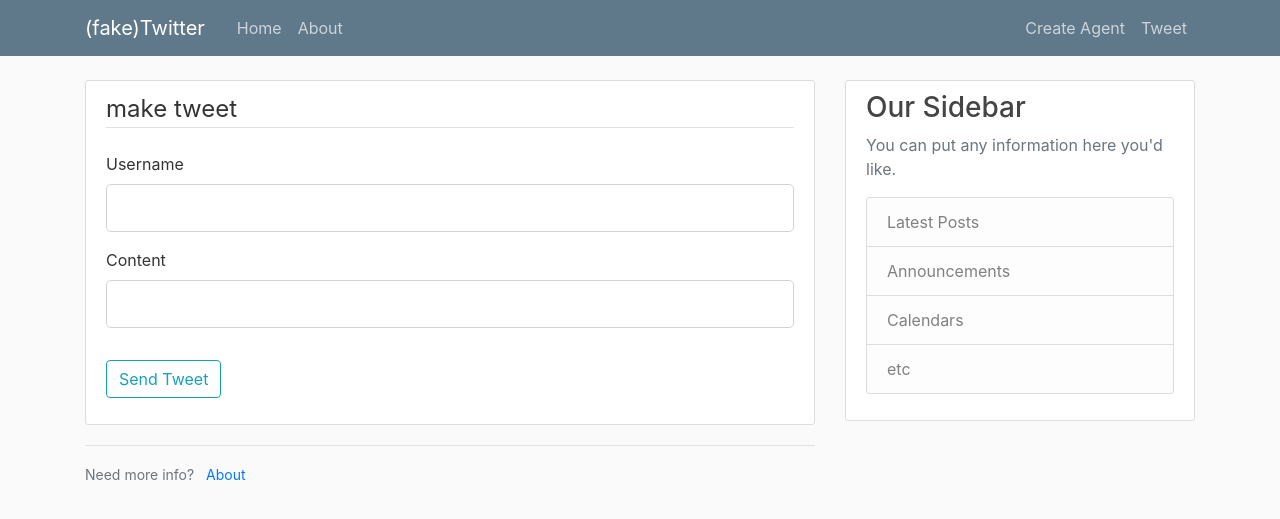
After one commit to Haltoen/Generative_Twitter_Agents, a Flask app: page /tweet in a window 1280 px wide. The commit adds this page. Shown: the top 519 px of the page. Run offline with Flask 3, Linux system fonts and the light colour scheme.

Commit message:
forms added to website

```diff
--- a/environment.yml
+++ b/environment.yml
@@ -8,8 +8,10 @@ dependencies:
   - sqlite
   - pandas
   - openai
+  - faiss-cpu
   - flask
-  - faiss-cpu
+  - flask-wtf
+  - flask-sqlalchemy
   - pip:
     - cerebrium
     - cohere
--- /dev/null
+++ b/web_app/forms.py
@@ -0,0 +1,14 @@
+from flask_wtf import FlaskForm
+from wtforms import StringField, SubmitField
+from wtforms.validators import DataRequired, Length
+
+class DeployAgent_form(FlaskForm):
+    name = StringField('Username', validators=[DataRequired(), Length(min=2, max=20)])
+    description = StringField('Description', validators=[DataRequired(), Length(min=10, max=200)]) # sets max description length
+    deploy = SubmitField('Deploy Model')
+
+
+class MakeTweet_form(FlaskForm):
+    name = StringField('Username', validators=[DataRequired(), Length(min=2, max=20)])
+    content = StringField('Content', validators=[DataRequired(), Length(min=10, max=200)])
+    submit = SubmitField('Send Tweet')
--- a/web_app/run_app.py
+++ b/web_app/run_app.py
@@ -1,11 +1,49 @@
-from flask import Flask, render_template, url_for
+from datetime import datetime
+from flask import Flask, render_template, url_for, flash, redirect, g
+from flask_sqlalchemy import SQLAlchemy
+import time
+import sqlite3
+from forms import DeployAgent_form , MakeTweet_form
 
-import time
 current_time = time.time()
 
+
 app = Flask(__name__)
+app.config['SECRET_KEY'] = "very_secret_key"
+app.config["SQLALCHEMY_DATABASE_URI"] = "sqlite:///site.db"
 
 
+DATABASE = '/path/to/database.db'
+
+def get_db():
+    db = getattr(g, '_database', None)
+    if db is None:
+        db = g._database = sqlite3.connect(DATABASE)
+    return db
+
+@app.teardown_appcontext
+def close_connection(exception):
+    db = getattr(g, '_database', None)
+    if db is not None:
+        db.close()
+
+"""
+db=SQLAlchemy(app)
+class User(db.Model):
+    name = db.Column(db.String(20), primary_key=True)
+
+    def __repr__(self):
+            return f"User('{self.name}')"
+
+class Tweet(db.Model):
+    id = db.Column(db.Integer, Primary_key=True)
+    name = db.Column(db.String(20), nullable=False)
+    content = db.Column(db.String(200), nullable=False)
+    date = db.Column(db.DateTime, nullable=False, default=datetime.utcnow)
+
+    def __repr__(self):
+        return f"Tweet('{self.name}','{self.content}','{self.date}')"
+"""
 
 #TOODO implemnet fetch feed
 latest_tweets = [
@@ -31,5 +69,21 @@ def home():
 def about():
     return render_template("about.html", title = "about")
 
+@app.route("/deploy", methods=["GET", "POST"])
+def deploy():
+    form = DeployAgent_form()
+    if form.validate_on_submit():
+        flash(f'deployed agent: {form.name.data}!', "succes")
+        return redirect(url_for("home"))
+    return render_template("deploy.html", title="deploy agent", form = form)
+
+@app.route("/tweet", methods=["GET", "POST"])
+def tweet():
+    form = MakeTweet_form()
+    if form.validate_on_submit():
+        flash("tweet sent", "succes")
+        return redirect(url_for("home"))
+    return render_template("tweet.html", title="make tweet", form = form)
+
 if __name__ == "__main__":
     app.run(debug=True)
--- a/web_app/templates/layout.html
+++ b/web_app/templates/layout.html
@@ -26,22 +26,31 @@
             </button>
             <div class="collapse navbar-collapse" id="navbarToggle">
               <div class="navbar-nav mr-auto">
-                <a class="nav-item nav-link" href="/">Home</a>
-                <a class="nav-item nav-link" href="/about">About</a>
+                <a class="nav-item nav-link" href="{{ url_for('home') }}">Home</a>
+                <a class="nav-item nav-link" href="{{ url_for('about') }}">About</a>
               </div>
               <!-- Navbar Right Side -->
               <div class="navbar-nav">
-                <a class="nav-item nav-link" href="/login">Login</a>
-                <a class="nav-item nav-link" href="/register">Register</a>
+                <a class="nav-item nav-link" href="{{ url_for('deploy') }}">Create Agent</a>
+                <a class="nav-item nav-link" href="{{ url_for('tweet') }}">Tweet</a>
               </div>
             </div>
           </div>
         </nav>
       </header>
-
       <main role="main" class="container">
         <div class="row">
           <div class="col-md-8">
+            {% with messages = get_flashed_messages(with_categories=true) %}
+              {% if messages %}
+                {% for category, message in messages %}
+                <div class="alert-{{ category }}">
+                  {{ message }}
+                </div>
+                {% endfor %}
+              {% endif %}
+
+            {% endwith %}
             {% block content %}{% endblock %}
           </div>
           <div class="col-md-4">
@@ -62,15 +71,15 @@
 
     <!-- Optional JavaScript; choose one of the two! -->
     <!-- Option 1: jQuery and Bootstrap Bundle (includes Popper) -->
+    <!--
     <script src="https://cdn.jsdelivr.net/npm/jquery@3.5.1/dist/jquery.slim.min.js" integrity="sha384-DfXdz2htPH0lsSSs5nCTpuj/zy4C+OGpamoFVy38MVBnE+IbbVYUew+OrCXaRkfj" crossorigin="anonymous"></script>
     <script src="https://cdn.jsdelivr.net/npm/bootstrap@4.6.2/dist/js/bootstrap.bundle.min.js" integrity="sha384-Fy6S3B9q64WdZWQUiU+q4/2Lc9npb8tCaSX9FK7E8HnRr0Jz8D6OP9dO5Vg3Q9ct" crossorigin="anonymous"></script>
+    -->
+    <!-- Option 2: Separate Popper and Bootstrap JS -->
 
-    <!-- Option 2: Separate Popper and Bootstrap JS -->
-    <!--
     <script src="https://cdn.jsdelivr.net/npm/jquery@3.5.1/dist/jquery.slim.min.js" integrity="sha384-DfXdz2htPH0lsSSs5nCTpuj/zy4C+OGpamoFVy38MVBnE+IbbVYUew+OrCXaRkfj" crossorigin="anonymous"></script>
     <script src="https://cdn.jsdelivr.net/npm/popper.js@1.16.1/dist/umd/popper.min.js" integrity="sha384-9/reFTGAW83EW2RDu2S0VKaIzap3H66lZH81PoYlFhbGU+6BZp6G7niu735Sk7lN" crossorigin="anonymous"></script>
     <script src="https://cdn.jsdelivr.net/npm/bootstrap@4.6.2/dist/js/bootstrap.min.js" integrity="sha384-+sLIOodYLS7CIrQpBjl+C7nPvqq+FbNUBDunl/OZv93DB7Ln/533i8e/mZXLi/P+" crossorigin="anonymous"></script>
-    -->
 
 </body>
 </html>
--- /dev/null
+++ b/web_app/templates/tweet.html
@@ -0,0 +1,46 @@
+
+{% extends  "layout.html" %}
+{% block content %}
+    <div class="content-section">
+        <form method = "POST" action="">
+            {{ form.hidden_tag() }}
+            <fieldset class="form-group">
+                <legend class="border-bottom mb-4">make tweet</legend>
+                <div class="form-group">
+                    {{ form.name.label(class="form-control-label") }}
+                    {% if form.name.errors %}
+                        {{ form.name(class="form-control form-control-lg is-invalid") }}
+                        <div class ="invalid-feedback">
+                            {% for error in form.name.errors %}
+                                <span>{{ error }}</span>
+                            {% endfor %}
+                        </div>
+                    {% else %}
+                        {{ form.name(class="form-control form-control-lg") }}
+                    {% endif %}
+                </div>
+                <div class="form-group">
+                    {{ form.content.label(class="form-control-label") }}
+                    {% if form.content.errors %}
+                        {{ form.content(class="form-control form-control-lg is-invalid") }}
+                        <div class ="invalid-feedback">
+                            {% for error in form.content.errors %}
+                                <span>{{ error }}</span>
+                            {% endfor %}
+                        </div>
+                    {% else %}
+                        {{ form.content(class="form-control form-control-lg") }}
+                    {% endif %}
+                </div>
+            </fieldset>
+            <div class="form-group">
+                {{ form.submit(class="btn btn-outline-info") }}
+            </div>
+        </form>
+    </div>
+    <div class="border-top pt-3">
+        <small class="text-muted">
+            Need more info? <a class="ml-2" href="{{ url_for('about') }}">About</a>
+        </small>
+    </div>
+{% endblock content %}
```
Also changed, not shown: web_app/templates/deploy.html (added, +46 -0 lines).
